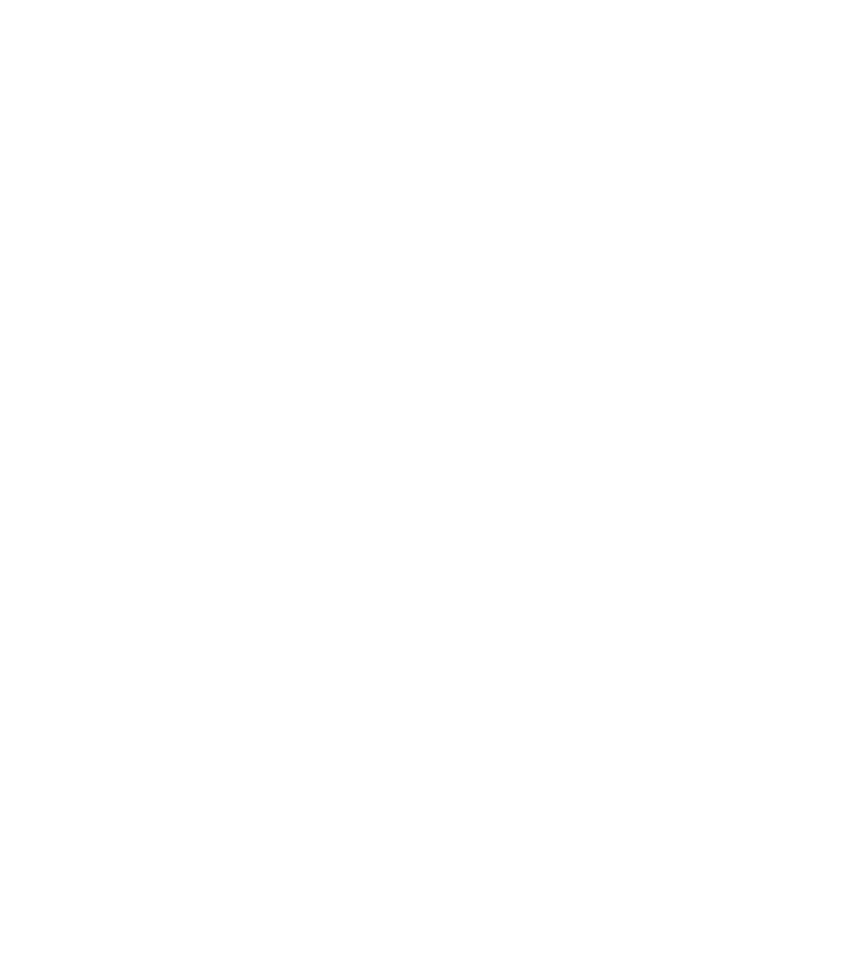
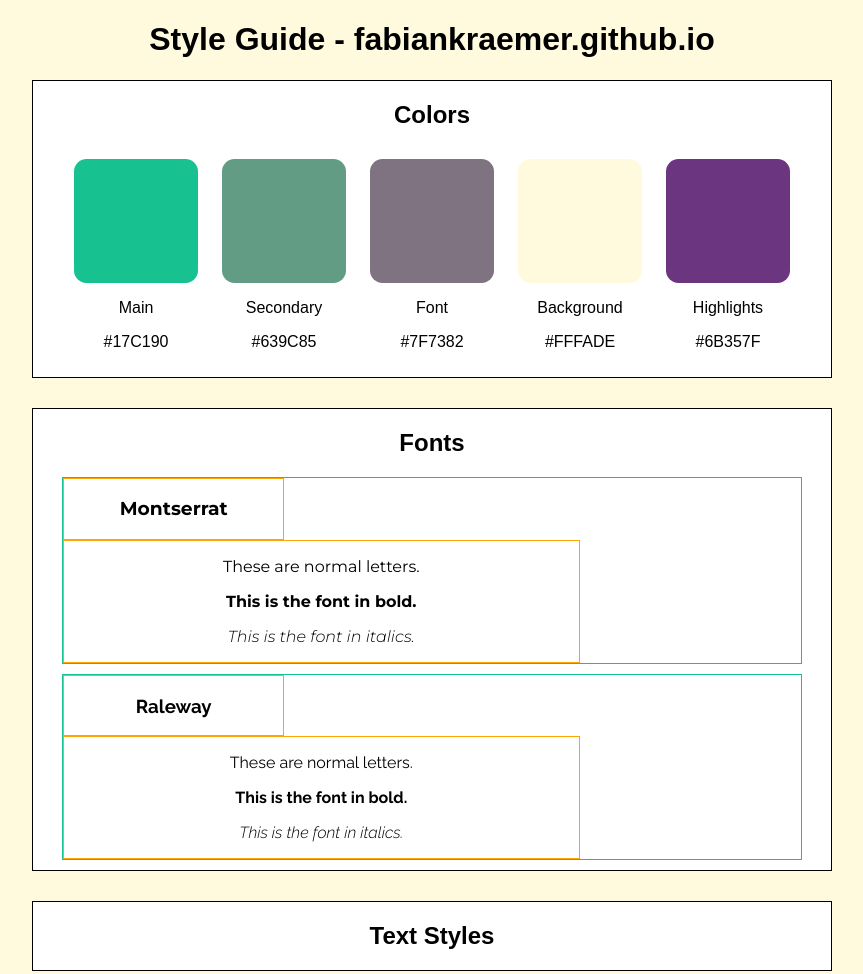
Before and after one commit to Fabiankraemer/cc_WebsiteDesignSystem, a plain HTML site: page index.html in a window 1280 px wide. Shown: the whole page, without its empty margins (208-1071 px from the left). Before the commit the page ends 800 px from the top, so only its background shows below. Drawn offline with Linux system fonts and the light colour scheme.

Commit message:
Added colors and font sections

```diff
--- a/index.html
+++ b/index.html
@@ -2,10 +2,70 @@
 <html>
     <head>
         <title>
-
+            Fabits Design Outline - Github Pages
         </title>
+        <link rel="stylesheet" href="resources/css/style.css">
     </head>
     <body>
-
+        <h1>Style Guide - fabiankraemer.github.io</h1>
+    <section>
+        <h2>Colors</h2>
+        <div>
+        <div class="color">
+            <div class="colorbox" id="mainCol"></div>
+            <p>Main</p>
+            <p>#17C190</p>
+        </div>
+        <div class="color">
+            <div class="colorbox" id="secondCol"></div>
+            <p>Secondary</p>
+            <p>#639C85</p>
+        </div>
+        <div class="color">
+            <div class="colorbox" id="fontCol"></div>
+            <p>Font</p>
+            <p>#7F7382</p>
+        </div>
+        <div class="color">
+            <div class="colorbox" id="backgroundCol"></div>
+            <p>Background</p>
+            <p>#FFFADE</p>
+        </div>
+        <div class="color">
+            <div class="colorbox" id="highlightCol"></div>
+            <p>Highlights</p>
+            <p>#6B357F</p>
+        </div>
+        </div>
+    </section>
+    <section>
+        <h2>Fonts</h2>
+        <div>
+            <div class="fontcontainer" id="montserratfont">
+                <div class="fonttitle">
+                    <h3>Montserrat</h3>
+                </div>
+                <div class="fontcontent">
+                    <p>These are normal letters.</p>
+                    <p><b>This is the font in bold.</b></p>
+                    <p><i>This is the font in italics.</i></p>
+                </div>
+            </div>
+            <div class="fontcontainer" id="ralewayfont">
+                <div class="fonttitle">
+                    <h3>Raleway</h3>
+                </div>
+                <div class="fontcontent">
+                    <p>These are normal letters.</p>
+                    <p><b>This is the font in bold.</b></p>
+                    <p><i>This is the font in italics.</i></p>
+                </div>
+            </div>
+        </div>
+    </section>
+    <section>
+        <h2>Text Styles</h2>
+        <div></div>
+    </section>
     </body>
 </html>
--- a/resources/css/style.css
+++ b/resources/css/style.css
@@ -0,0 +1,86 @@
+@import url("https://fonts.googleapis.com/css2?family=Montserrat:ital,wght@0,400;0,700;1,300&family=Raleway:ital,wght@0,400;0,700;1,300&display=swap");
+* {
+  box-sizing: border-box;
+}
+
+body {
+  background-color: #fffade;
+}
+
+h1,
+h2,
+.color {
+  font-family: Arial, Helvetica, sans-serif;
+  color: black;
+  text-align: center;
+}
+
+section {
+  border: 1px solid black;
+  margin: auto;
+  max-width: 800px;
+  margin-bottom: 30px;
+  background-color: white;
+  text-align: center;
+}
+
+/* Color Section sytling */
+
+.color {
+  display: inline-block;
+  text-align: center;
+  margin: 10px;
+}
+
+.colorbox {
+  width: 124px;
+  height: 124px;
+  border-radius: 10%;
+}
+
+#mainCol {
+  background-color: #17c190;
+}
+
+#secondCol {
+  background-color: #639c85;
+}
+
+#fontCol {
+  background-color: #7f7382;
+}
+
+#backgroundCol {
+  background-color: #fffade;
+}
+
+#highlightCol {
+  background-color: #6b357f;
+}
+
+/* Font Section Styling */
+
+.fontcontainer {
+  display: block;
+  margin: 10px auto;
+  border: #17c190 1px solid;
+  width: 740px;
+}
+
+.fonttitle {
+  width: 30%;
+  border: 1px solid orange;
+}
+
+.fontcontent {
+  width: 70%;
+  border: 1px solid orange;
+}
+
+#montserratfont {
+  font-family: "Montserrat", sans-serif;
+}
+
+#ralewayfont {
+  font-family: "Raleway", sans-serif;
+}
```
